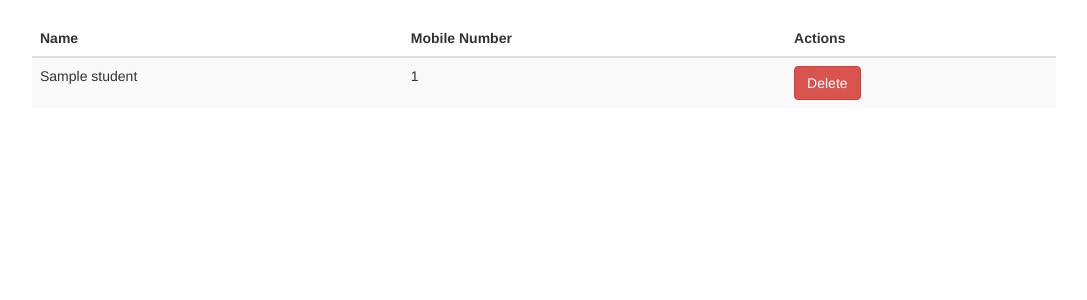
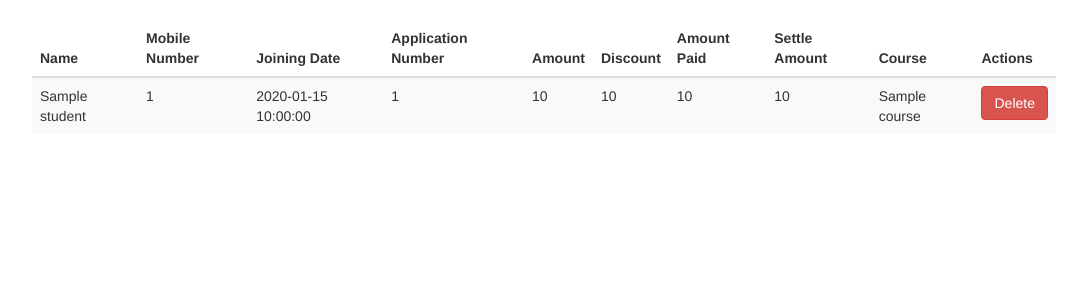
Before and after one commit to ikbhal/flask_driving_school, a Flask app: page /list_students in a window 1280 px wide. Shown: the part 52-352 px from the top of the page, without its empty margins (96-1183 px from the left). Run offline with Flask 3, Linux system fonts and the light colour scheme; a database or web service that is not in the repository returns one stand-in record (values such as "Sample title"); some libraries are stand-ins or nearby versions.

Commit message:
adding fields joining_date, course, amount, discount, amount_paid, settle_amount

```diff
--- a/app.py
+++ b/app.py
@@ -1,98 +1,82 @@
-# create flask object
-# run flask object
-# import flask object
-# use mongodb to store data
-# improt mongodb relavent module python
 from flask import Flask, render_template, request, redirect, url_for, session, flash
 from flask_pymongo import PyMongo
 from bson.objectid import ObjectId
-# import uuid module
-# import uuid
 
-# create Student class with properties id ,name, mobile number
 class Student:
-    def __init__(self,  name, mobile_numer):
-        # self.id = id
+    def __init__(self, name, mobile_number, joining_date, application_number, amount, discount, amount_paid, settle_amount, course):
         self.name = name
-        self.mobile_numer = mobile_numer
+        self.mobile_number = mobile_number
+        self.joining_date = joining_date
+        self.application_number = application_number
+        self.amount = amount
+        self.discount = discount
+        self.amount_paid = amount_paid
+        self.settle_amount = settle_amount
+        self.course = course
 
 app = Flask(__name__)
 app.secret_key = 'allah raji hojaye'
-
-# create pymongo object, specify mongodb uri localhost:27017 skool database
-# mongo_client = PyMongo(app)
 mongo_client = PyMongo(app, uri="mongodb://localhost:27017/skool")
-
-# access mongo db from client
-# access student collection from mongo db
 student_collection = mongo_client.db.students
 
 @app.route('/')
 def index():
     student_list = student_collection.find()
-    print('student_list: ' , student_list)
-    # for student in student_list:
-    #     print('student: ' , student)
-
     return render_template('index.html', student_list=student_list)
 
-# create route to display list of students
 @app.route('/list_students')
 def list_students():
-    print("inside list students route");
     student_list = student_collection.find()
     return render_template('list_students.html', student_list=student_list)
 
-
-# create add student route
 @app.route('/add_student', methods=['POST', 'GET'])
 def add_student():
     if request.method == 'POST':
         name = request.form['name']
-        mobile_numer = request.form['mobile_number']
-        student = Student(name, mobile_numer)
-        print(student.name)
-        print(student.mobile_numer)
-        # save student to mongo db
-        student_collection.insert_one(
-            {
-                'name': student.name,
-                'mobile_number': student.mobile_numer
-            })
+        mobile_number = request.form['mobile_number']
+        joining_date = request.form['joining_date']
+        application_number = request.form['application_number']
+        amount = request.form['amount']
+        discount = request.form['discount']
+        amount_paid = request.form['amount_paid']
+        settle_amount = request.form['settle_amount']
+        course = request.form['course']
 
-        # add flash messaage on success
+        student = Student(name, mobile_number, joining_date, application_number, amount, discount, amount_paid, settle_amount, course)
+
+        student_collection.insert_one({
+            'name': student.name,
+            'mobile_number': student.mobile_number,
+            'joining_date': student.joining_date,
+            'application_number': student.application_number,
+            'amount': student.amount,
+            'discount': student.discount,
+            'amount_paid': student.amount_paid,
+            'settle_amount': student.settle_amount,
+            'course': student.course
+        })
+
         flash('Student Added Successfully')
         return redirect(url_for('index'))
     else:
-        # sent add student form  html page
         return render_template('add_student.html')
 
-# create delete student by id route
 @app.route('/delete_student/<student_id>')
 def delete_student(student_id):
-    # delete student by id
-    print('delete student _id: ' , student_id)
     student_collection.delete_one({'_id': ObjectId(student_id)})
-    # add flash message
     flash('Student Deleted Successfully')
     return redirect(url_for('index'))
 
-# search student by mobile number route
 @app.route('/search_student', methods=['POST', 'GET'])
 def search_student():
     if request.method == 'POST':
         mobile_number = request.form['mobile_number']
-        print('mobile_number: ' , mobile_number)
-        # search student by mobile number
         student = student_collection.find_one({'mobile_number': mobile_number})
-        print('student: ' , student)
         if student:
-            # if student found
             return render_template('search_student.html', student=student)
-
-    else:
-        # return redirect(url_for('index'))
-        return render_template('search_student.html');
+        else:
+            flash('Student not found')
+    return render_template('search_student.html')
 
 if __name__ == '__main__':
     app.run(debug=True)
--- a/templates/list_students.html
+++ b/templates/list_students.html
@@ -1,10 +1,18 @@
 {% extends 'base.html' %}
+
 {% block content %}
     <table class="table table-striped">
         <thead>
             <tr>
                 <th>Name</th>
                 <th>Mobile Number</th>
+                <th>Joining Date</th>
+                <th>Application Number</th>
+                <th>Amount</th>
+                <th>Discount</th>
+                <th>Amount Paid</th>
+                <th>Settle Amount</th>
+                <th>Course</th>
                 <th>Actions</th>
             </tr>
         </thead>
@@ -13,11 +21,18 @@
                 <tr>
                     <td>{{ student.name }}</td>
                     <td>{{ student.mobile_number }}</td>
+                    <td>{{ student.joining_date }}</td>
+                    <td>{{ student.application_number }}</td>
+                    <td>{{ student.amount }}</td>
+                    <td>{{ student.discount }}</td>
+                    <td>{{ student.amount_paid }}</td>
+                    <td>{{ student.settle_amount }}</td>
+                    <td>{{ student.course }}</td>
                     <td>
                         <a href="/delete_student/{{ student._id }}" class="btn btn-danger">Delete</a>
                     </td>
                 </tr>
             {% endfor %}
         </tbody>
-
+    </table>
 {% endblock %}
```
Also changed, not shown: templates/add_student.html (+37 -6 lines), templates/index.html (+4 -24 lines), templates/search_student.html (+9 -2 lines).
